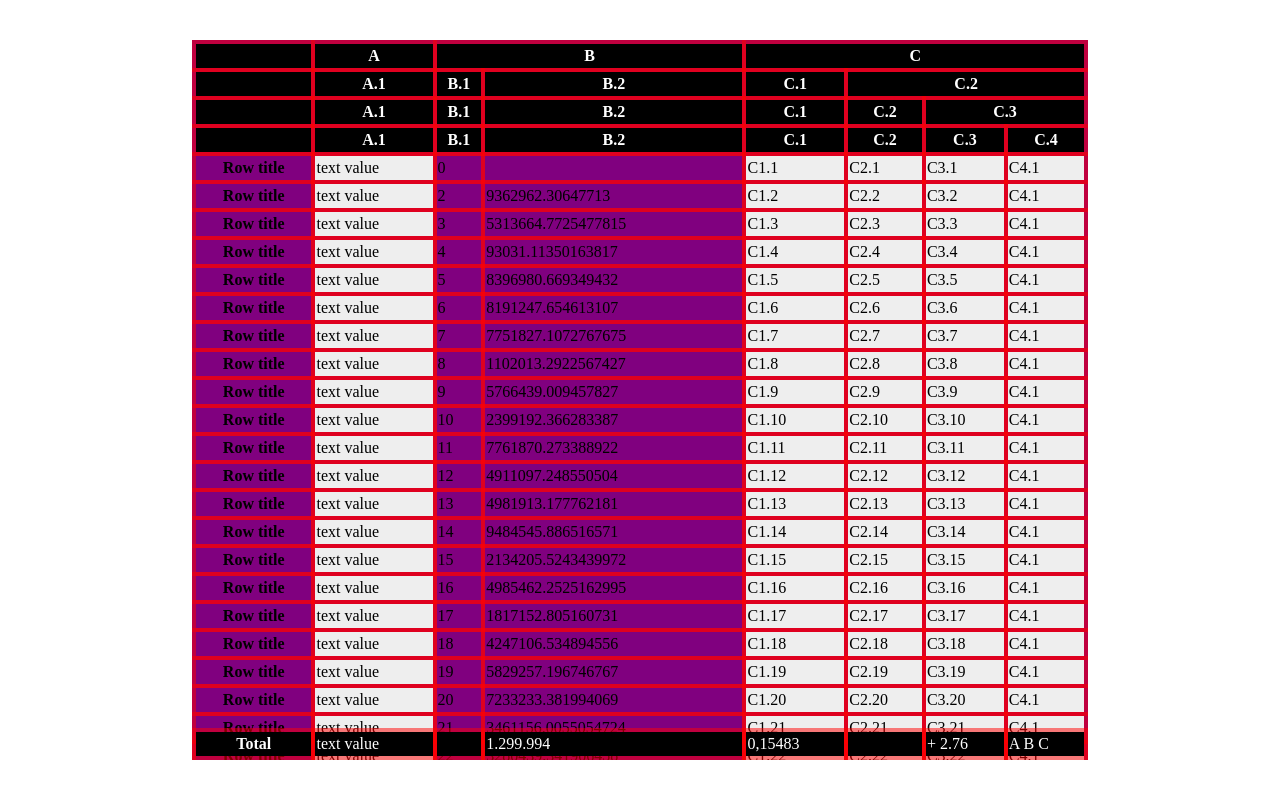
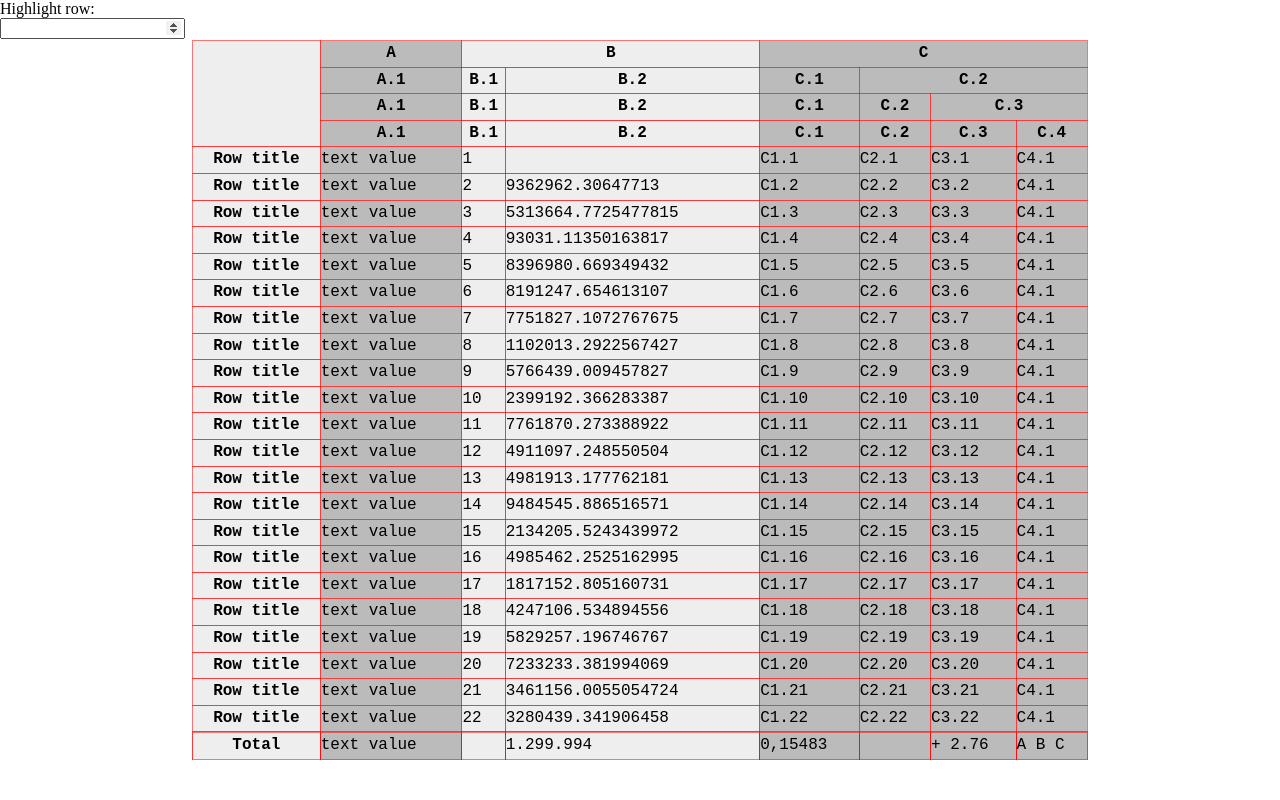
Before and after one commit to ruudrenssen/holy-table, a plain HTML site: page index.html in a window 1280 px wide. Drawn offline with Linux system fonts and the light colour scheme.

Commit message:
sticky col

```diff
--- a/index.html
+++ b/index.html
@@ -8,6 +8,12 @@
     <link rel='stylesheet' type='text/css' media='screen' href='main.css'>
 </head>
 <body>
+    <form class="controls">
+        <label>
+            Highlight row:
+            <input type="number" onchange="return highlightRow(event)">
+        </label>
+    </form>
     <div class="table-container">
         <table>
             <colgroup>
@@ -26,56 +32,53 @@
             </colgroup>
             <thead>
                 <tr data-row="1">
-                    <th></th>
-                    <th scope="col">A</th>
-                    <th scope="col" colspan="2">B</th>
-                    <th scope="col" colspan="4">C</th>
+                    <th class="colgroup-uneven first-cell" rowspan="4"></th>
+                    <th scope="col" class="colgroup-even">A</th>
+                    <th scope="col" colspan="2" class="colgroup-uneven">B</th>
+                    <th scope="col" colspan="4" class="colgroup-even">C</th>
                 </tr>
                 <tr data-row="2">
-                    <th></th>
-                    <th scope="col">A.1</th>
-                    <th scope="col">B.1</th>
-                    <th scope="col">B.2</th>
-                    <th scope="col">C.1</th>
-                    <th scope="col" colspan="3">C.2</th>
+                    <th scope="col" class="colgroup-even">A.1</th>
+                    <th scope="col" class="colgroup-uneven">B.1</th>
+                    <th scope="col" class="colgroup-uneven">B.2</th>
+                    <th scope="col" class="colgroup-even">C.1</th>
+                    <th scope="col" colspan="3" class="colgroup-even">C.2</th>
                 </tr>
                 <tr data-row="3">
-                    <th></th>
-                    <th scope="col">A.1</th>
-                    <th scope="col">B.1</th>
-                    <th scope="col">B.2</th>
-                    <th scope="col">C.1</th>
-                    <th scope="col">C.2</th>
-                    <th scope="col" colspan="2">C.3</th>
+                    <th scope="col" class="colgroup-even">A.1</th>
+                    <th scope="col" class="colgroup-uneven">B.1</th>
+                    <th scope="col" class="colgroup-uneven">B.2</th>
+                    <th scope="col" class="colgroup-even">C.1</th>
+                    <th scope="col" class="colgroup-even">C.2</th>
+                    <th scope="col" colspan="2" class="colgroup-even">C.3</th>
                 </tr>
                 <tr data-row="4">
-                    <th></th>
-                    <th scope="col">A.1</th>
-                    <th scope="col">B.1</th>
-                    <th scope="col">B.2</th>
-                    <th scope="col">C.1</th>
-                    <th scope="col">C.2</th>
-                    <th scope="col">C.3</th>
-                    <th scope="col">C.4</th>
+                    <th scope="col" class="colgroup-even">A.1</th>
+                    <th scope="col" class="colgroup-uneven">B.1</th>
+                    <th scope="col" class="colgroup-uneven">B.2</th>
+                    <th scope="col" class="colgroup-even">C.1</th>
+                    <th scope="col" class="colgroup-even">C.2</th>
+                    <th scope="col" class="colgroup-even">C.3</th>
+                    <th scope="col" class="colgroup-even">C.4</th>
                 </tr>
             </thead>
             <tfoot>
                 <tr>
-                    <th scope="row">Total</th>
-                    <td>text value</td>
-                    <td></td>
-                    <td>1.299.994</td>
-                    <td>0,15483</td>
-                    <td></td>
-                    <td>+ 2.76</td>
-                    <td>A B C</td>
+                    <th scope="row" class="colgroup-uneven">Total</th>
+                    <td class="colgroup-even">text value</td>
+                    <td class="colgroup-uneven"></td>
+                    <td class="colgroup-uneven">1.299.994</td>
+                    <td class="colgroup-even">0,15483</td>
+                    <td class="colgroup-even"></td>
+                    <td class="colgroup-even">+ 2.76</td>
+                    <td class="colgroup-even">A B C</td>
                 </tr>
             </tfoot>
             <tbody id="table-body">
                 <tr id="table-row-1">
                     <th scope="row">Row title</th>
                     <td>text value</td>
-                    <td>0</td>
+                    <td>1</td>
                     <td></td>
                     <td>C1.1</td>
                     <td>C2.1</td>
@@ -85,7 +88,16 @@
             </tbody>
         </table>
     </div>
-    <script>
+    <!-- <div>
+        <h2>To do</h2>
+        <ul>
+            <li>mobile view: first column sticky top left</li>
+            <li>column highlight</li>
+            <li>cell highlight</li>
+            <li>full screen</li>
+        </ul>
+    </div> -->
+    <script type="text/javascript">
         const row = document.getElementById('table-row-1');
         const body = document.getElementById('table-body');
         for(let i = 2; i < 50; i++) {
@@ -99,6 +111,12 @@
             newRow.childNodes[13].textContent = `C3.${i}`;
             body.appendChild(newRow);
         }
+
+        function highlightRow (e) {
+            console.log(e.target.value);
+            // window.location.href(`/#table-row-${e.target.value}`);
+            window.location =`#table-row-${e.target.value}`;
+        }
     </script>
 </body>
 </html>
--- a/main.css
+++ b/main.css
@@ -1,9 +1,16 @@
 :root {
-    --border-spacing: 4px;
-    --line-height: 1.5;
+    --border-spacing: 1px;
+    --line-height: 1.6;
     --font-size: 1rem;
     --space-color: rgba(255, 0, 0, .5);
     --cell-height: calc(var(--line-height) * var(--font-size) + var(--border-spacing));
+    --uneven-col-background: #eee;
+    --even-col-background: #bbb;
+    --table-font: monospace;
+}
+
+* {
+    box-sizing: border-box;
 }
 
 /* Default table styling */
@@ -16,38 +23,45 @@ html, body {
 
 body {
     display: grid;
-    grid-template-rows: 5vh 1fr 5vh;
-    grid-template-columns: 15vw 1fr 15vw;
+    grid-template-rows: 5vh auto 5vh;
+    grid-template-columns: 15vw auto 15vw;
 }
 
 table {
     position: relative;
     border-spacing: var(--border-spacing);
-    background-color: var(--space-color);
+    background-color: var(--uneven-col-background);
+    font-family: var(--table-font);
+    font-size: var(--font-size);
     width: 100%;
 }
 
+.colgroup-even,
 colgroup:nth-child(even) col {
-    background-color: #eee;
+    background-color: var(--even-col-background);
+}
+
+.colgroup-uneven,
+tbody tr th:first-child {
+    background-color: var(--uneven-col-background);
 }
 
 th,
 td {
     /* background-color: white; */
     line-height: var(--line-height);
-    padding-top: 0;
-    padding-bottom: 0;
+    padding: 0;
     outline: var(--border-spacing) solid var(--space-color);
 }
 
-/* Sticky headers */
+/* Sticky header and footer */
 tfoot tr th,
 tfoot tr td,
-thead tr th {
+thead tr th,
+tbody tr th {
     position: sticky;
+    z-index: 1;
     white-space: nowrap;
-    background-color: black;
-    color: white;
 }
 
 tfoot tr th,
@@ -55,6 +69,7 @@ tfoot tr td {
     bottom: var(--border-spacing);
 }
 
+/* Sticky row positions */
 thead tr:nth-child(1) th {
     top: calc(0 * var(--cell-height) + var(--border-spacing));
 }
@@ -71,10 +86,24 @@ thead tr:nth-child(4) th {
     top: calc(3 * var(--cell-height) + var(--border-spacing));
 }
 
+/* sticky first columns */
+tbody tr th:first-child {
+    position: sticky;
+    left: 0;
+}
+
+/* Sticky top-left cell */
+tfoot tr th:first-child,
+thead tr .first-cell {
+    z-index: 2;
+    left: 0;
+}
+
 /* Highlight targeted row */
 tbody tr:target th,
 tbody tr:target td {
     background-color: yellow;
+    color: black;
 }
 
 /* Overflow container */
@@ -85,7 +114,7 @@ tbody tr:target td {
 
     overflow: auto;
 
-    background-color: #00f;
+    background-color: #6cf;
 
     /* Add padding so the thead does not overlap the first rows when scrolled */
     scroll-padding: 50%;
```
